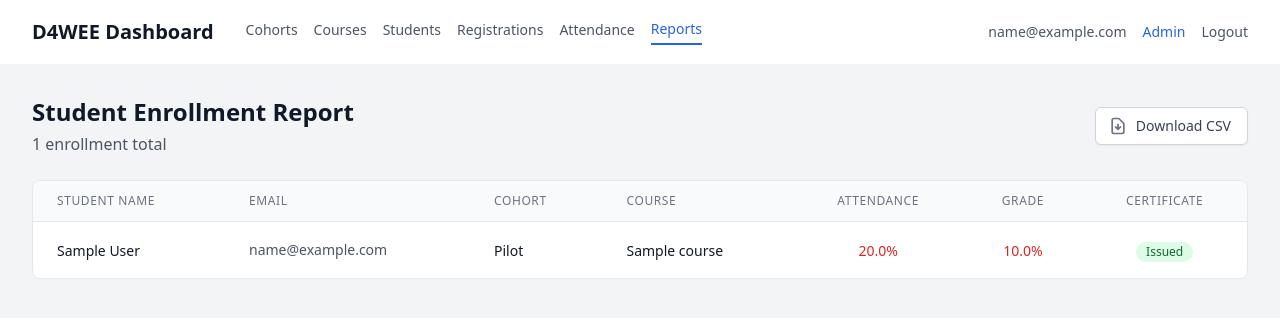
After one commit to codeforpakistan/d4wee, a Django app: page /reports/ in a window 1280 px wide. The commit adds this page. Shown: the top 318 px of the page. Run offline with Django 5.2, Linux system fonts and the light colour scheme; a user stored in the database is signed in; data comes from the database, SQL or seed files in the repository; tables that the repository leaves empty hold one stand-in row (values such as "Sample post"); some libraries are stand-ins or nearby versions.

Commit message:
Added reports

```diff
--- a/app/models/relationship.py
+++ b/app/models/relationship.py
@@ -433,6 +433,23 @@ class Enrollment(models.Model):
 
         return "; ".join(reasons)
 
+    @property
+    def has_certificate(self):
+        """Check if a certificate has been issued for this course enrollment"""
+        # Use prefetched data if available (from registration.certificates)
+        # Otherwise fall back to database query
+        try:
+            certificates = self.registration.certificates.all()
+            # Check if any certificate matches this course
+            return any(cert.course_id == self.course_id for cert in certificates)
+        except:
+            # Fallback to database query if not prefetched
+            from .tracking import Certificate
+            return Certificate.objects.filter(
+                registration=self.registration,
+                course=self.course
+            ).exists()
+
     class Meta:
         ordering = ['-enrolled_date']
         unique_together = ['student', 'course', 'cohort']
--- a/app/templates/app/page.html
+++ b/app/templates/app/page.html
@@ -26,9 +26,14 @@
                         <a href="{% url 'attendance' %}" class="text-sm font-medium {% if request.resolver_match.url_name == 'attendance' %}text-blue-600 border-b-2 border-blue-600{% else %}text-gray-600 hover:text-gray-900{% endif %} pb-1">
                             Attendance
                         </a>
+                        <a href="{% url 'reports' %}" class="text-sm font-medium {% if request.resolver_match.url_name == 'reports' %}text-blue-600 border-b-2 border-blue-600{% else %}text-gray-600 hover:text-gray-900{% endif %} pb-1">
+                            Reports
+                        </a>
+                        {% comment %}
                         <a href="{% url 'issues' %}" class="text-sm font-medium {% if 'issues' in request.resolver_match.url_name %}text-blue-600 border-b-2 border-blue-600{% else %}text-gray-600 hover:text-gray-900{% endif %} pb-1">
                             Issues
                         </a>
+                        {% endcomment %}
                         {% endif %}
                     </div>
                     {% endblock %}
--- /dev/null
+++ b/app/templates/app/reports.html
@@ -0,0 +1,100 @@
+{% extends 'app/page.html' %}
+
+{% block title %}Reports - D4WEE Dashboard{% endblock %}
+
+{% block content %}
+    <div class="mb-6 flex items-center justify-between">
+        <div>
+            <h2 class="text-2xl font-semibold text-gray-900">Student Enrollment Report</h2>
+            <p class="text-gray-600 mt-1">{{ total_enrollments }} enrollment{{ total_enrollments|pluralize }} total</p>
+        </div>
+        <a href="?format=csv" class="inline-flex items-center px-4 py-2 border border-gray-300 rounded-md shadow-sm text-sm font-medium text-gray-700 bg-white hover:bg-gray-50 focus:outline-none focus:ring-2 focus:ring-offset-2 focus:ring-blue-500">
+            <svg class="-ml-1 mr-2 h-5 w-5 text-gray-500" fill="none" stroke="currentColor" viewBox="0 0 24 24">
+                <path stroke-linecap="round" stroke-linejoin="round" stroke-width="2" d="M12 10v6m0 0l-3-3m3 3l3-3m2 8H7a2 2 0 01-2-2V5a2 2 0 012-2h5.586a1 1 0 01.707.293l5.414 5.414a1 1 0 01.293.707V19a2 2 0 01-2 2z"/>
+            </svg>
+            Download CSV
+        </a>
+    </div>
+
+    {% if enrollments %}
+        <div class="bg-white rounded-lg border border-gray-200 overflow-hidden">
+            <div class="overflow-x-auto">
+                <table class="min-w-full divide-y divide-gray-200">
+                    <thead class="bg-gray-50">
+                        <tr>
+                            <th class="px-6 py-3 text-left text-xs font-medium text-gray-500 uppercase tracking-wider">Student Name</th>
+                            <th class="px-6 py-3 text-left text-xs font-medium text-gray-500 uppercase tracking-wider">Email</th>
+                            <th class="px-6 py-3 text-left text-xs font-medium text-gray-500 uppercase tracking-wider">Cohort</th>
+                            <th class="px-6 py-3 text-left text-xs font-medium text-gray-500 uppercase tracking-wider">Course</th>
+                            <th class="px-6 py-3 text-center text-xs font-medium text-gray-500 uppercase tracking-wider">Attendance</th>
+                            <th class="px-6 py-3 text-center text-xs font-medium text-gray-500 uppercase tracking-wider">Grade</th>
+                            <th class="px-6 py-3 text-center text-xs font-medium text-gray-500 uppercase tracking-wider">Certificate</th>
+                        </tr>
+                    </thead>
+                    <tbody class="bg-white divide-y divide-gray-200">
+                        {% for enrollment in enrollments %}
+                        <tr class="hover:bg-gray-50">
+                            <td class="px-6 py-4">
+                                <a href="{% url 'student_detail' enrollment.student.google_id %}" class="text-sm font-medium text-gray-900 hover:text-blue-600 hover:underline">
+                                    {{ enrollment.student.full_name }}
+                                </a>
+                            </td>
+                            <td class="px-6 py-4 text-sm text-gray-600">{{ enrollment.student.email }}</td>
+                            <td class="px-6 py-4">
+                                <a href="{% url 'cohort_detail' enrollment.cohort.id %}" class="text-sm text-gray-900 hover:text-blue-600 hover:underline">
+                                    {{ enrollment.cohort.name }}
+                                </a>
+                            </td>
+                            <td class="px-6 py-4">
+                                <a href="{% url 'course_detail' enrollment.course.id %}" class="text-sm text-gray-900 hover:text-blue-600 hover:underline">
+                                    {{ enrollment.course.name }}
+                                </a>
+                            </td>
+                            <td class="px-6 py-4 text-center">
+                                {% if enrollment.registration %}
+                                    <span class="text-sm {% if enrollment.registration.session_attendance_rate >= 75 %}text-green-600 font-semibold{% elif enrollment.registration.session_attendance_rate >= 50 %}text-yellow-600{% else %}text-red-600{% endif %}">
+                                        {{ enrollment.registration.session_attendance_rate|floatformat:1 }}%
+                                    </span>
+                                {% else %}
+                                    <span class="text-sm text-gray-400">N/A</span>
+                                {% endif %}
+                            </td>
+                            <td class="px-6 py-4 text-center">
+                                {% if enrollment.overall_average_score is not None %}
+                                    <span class="text-sm {% if enrollment.overall_average_score >= 85 %}text-green-600 font-semibold{% elif enrollment.overall_average_score >= 60 %}text-yellow-600{% else %}text-red-600{% endif %}">
+                                        {{ enrollment.overall_average_score|floatformat:1 }}%
+                                    </span>
+                                {% else %}
+                                    <span class="text-sm text-gray-400">N/A</span>
+                                {% endif %}
+                            </td>
+                            <td class="px-6 py-4 text-center">
+                                {% if enrollment.has_certificate %}
+                                    <span class="inline-flex items-center px-2.5 py-0.5 rounded-full text-xs font-medium bg-green-100 text-green-800">
+                                        Issued
+                                    </span>
+                                {% else %}
+                                    <span class="inline-flex items-center px-2.5 py-0.5 rounded-full text-xs font-medium bg-gray-100 text-gray-600">
+                                        Declined
+                                    </span>
+                                {% endif %}
+                            </td>
+                        </tr>
+                        {% endfor %}
+                    </tbody>
+                </table>
+            </div>
+
+            <!-- Pagination -->
+            {% include 'app/includes/pagination.html' with page_obj=enrollments item_name="enrollments" %}
+        </div>
+    {% else %}
+        <div class="bg-white rounded-lg p-12 text-center">
+            <svg class="mx-auto h-12 w-12 text-gray-400" fill="none" stroke="currentColor" viewBox="0 0 24 24">
+                <path stroke-linecap="round" stroke-linejoin="round" stroke-width="2" d="M9 12h6m-6 4h6m2 5H7a2 2 0 01-2-2V5a2 2 0 012-2h5.586a1 1 0 01.707.293l5.414 5.414a1 1 0 01.293.707V19a2 2 0 01-2 2z"/>
+            </svg>
+            <h3 class="mt-2 text-sm font-medium text-gray-900">No enrollments found</h3>
+            <p class="mt-1 text-sm text-gray-500">No enrollment data is available yet.</p>
+        </div>
+    {% endif %}
+{% endblock %}
--- a/app/urls.py
+++ b/app/urls.py
@@ -12,6 +12,7 @@ urlpatterns = [
     path('student/<str:google_id>/', views.student_detail, name='student_detail'),
     path('attendance/', views.attendance, name='attendance'),
     path('issues/', views.issues, name='issues'),
+    path('reports/', views.reports, name='reports'),
 
     # Student registration
     path('register/<int:cohort_id>/', views.register_for_cohort, name='register_for_cohort'),
--- a/app/views.py
+++ b/app/views.py
@@ -232,6 +232,93 @@ def courses(request):
         'courses': courses,
     }
     return render(request, 'app/courses.html', context)
+
+
+@staff_required
+def reports(request):
+    """Reports view showing student enrollments - requires staff access"""
+    import csv
+    from django.http import HttpResponse
+    from django.db.models import Prefetch
+    from django.core.paginator import Paginator, EmptyPage, PageNotAnInteger
+
+    # Optimize query with prefetching to avoid N+1 queries
+    # - Submissions are needed for enrollment.overall_average_score
+    # - Attendance is needed for registration.session_attendance_rate
+    # - Assignments are needed for calculating scores
+    enrollments = Enrollment.objects.select_related(
+        'student',
+        'course',
+        'cohort',
+        'registration',
+        'registration__cohort'
+    ).prefetch_related(
+        Prefetch(
+            'submissions',
+            queryset=Submission.objects.select_related('assignment').filter(
+                assigned_grade__isnull=False,
+                assignment__max_points__isnull=False,
+                assignment__max_points__gt=0
+            )
+        ),
+        Prefetch(
+            'registration__student__attendance',
+            queryset=Attendance.objects.select_related('cohort')
+        ),
+        Prefetch(
+            'registration__certificates',
+            queryset=Certificate.objects.select_related('course')
+        ),
+        'course__assignments'
+    ).filter(
+        course__is_visible=True
+    ).order_by(
+        'student__full_name',
+        'cohort__name',
+        'course__name'
+    )
+
+    # Handle CSV export
+    if request.GET.get('format') == 'csv':
+        response = HttpResponse(content_type='text/csv')
+        response['Content-Disposition'] = 'attachment; filename="student_enrollments_report.csv"'
+
+        writer = csv.writer(response)
+        writer.writerow(['Student Name', 'Email', 'Cohort', 'Course', 'Attendance %', 'Grade %', 'Certificate'])
+
+        for enrollment in enrollments:
+            attendance = f"{enrollment.registration.session_attendance_rate:.1f}" if enrollment.registration else 'N/A'
+            grade = f"{enrollment.overall_average_score:.1f}" if enrollment.overall_average_score is not None else 'N/A'
+            certificate = 'Issued' if enrollment.has_certificate else 'Declined'
+
+            writer.writerow([
+                enrollment.student.full_name,
+                enrollment.student.email,
+                enrollment.cohort.name,
+                enrollment.course.name,
+                attendance,
+                grade,
+                certificate
+            ])
+
+        return response
+
+    # Paginate enrollments (20 per page)
+    paginator = Paginator(enrollments, 20)
+    page = request.GET.get('page', 1)
+
+    try:
+        enrollments_page = paginator.page(page)
+    except PageNotAnInteger:
+        enrollments_page = paginator.page(1)
+    except EmptyPage:
+        enrollments_page = paginator.page(paginator.num_pages)
+
+    context = {
+        'enrollments': enrollments_page,
+        'total_enrollments': enrollments.count(),
+    }
+    return render(request, 'app/reports.html', context)
 
 
 @staff_required
```
